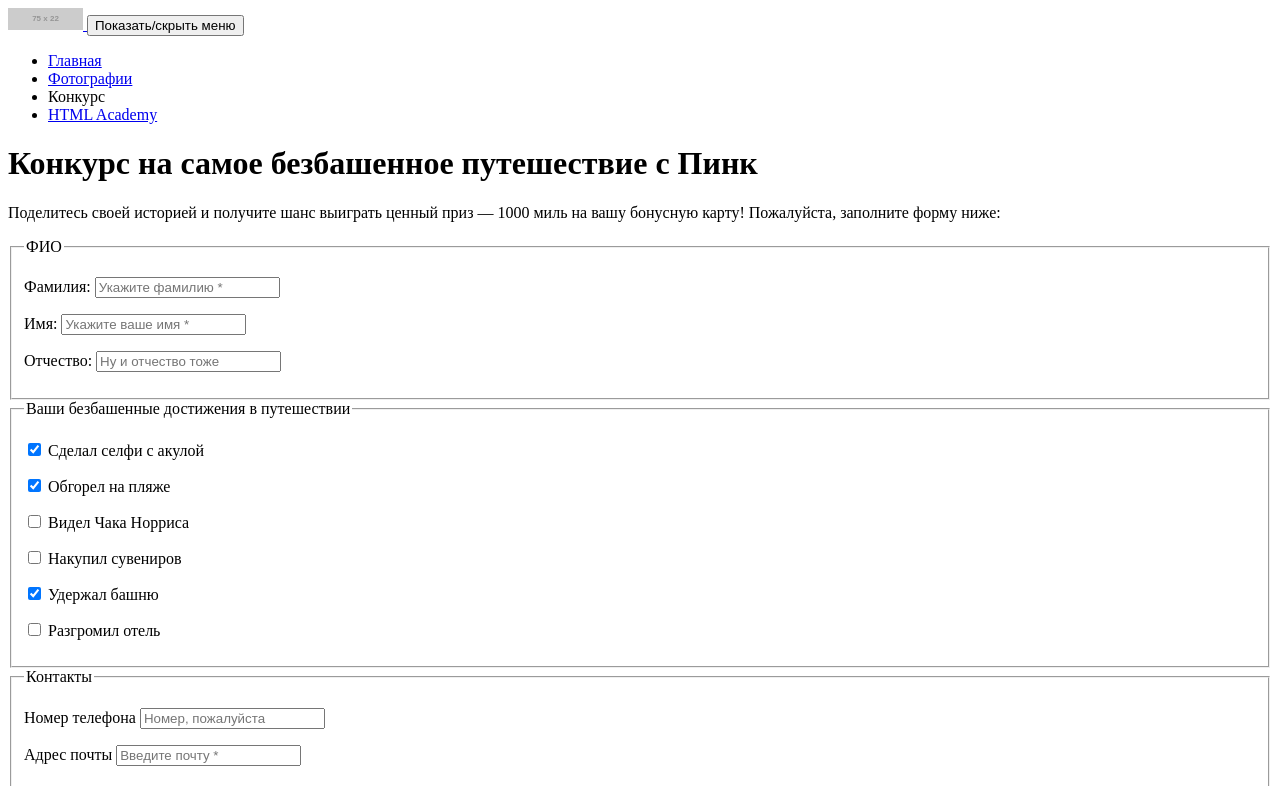
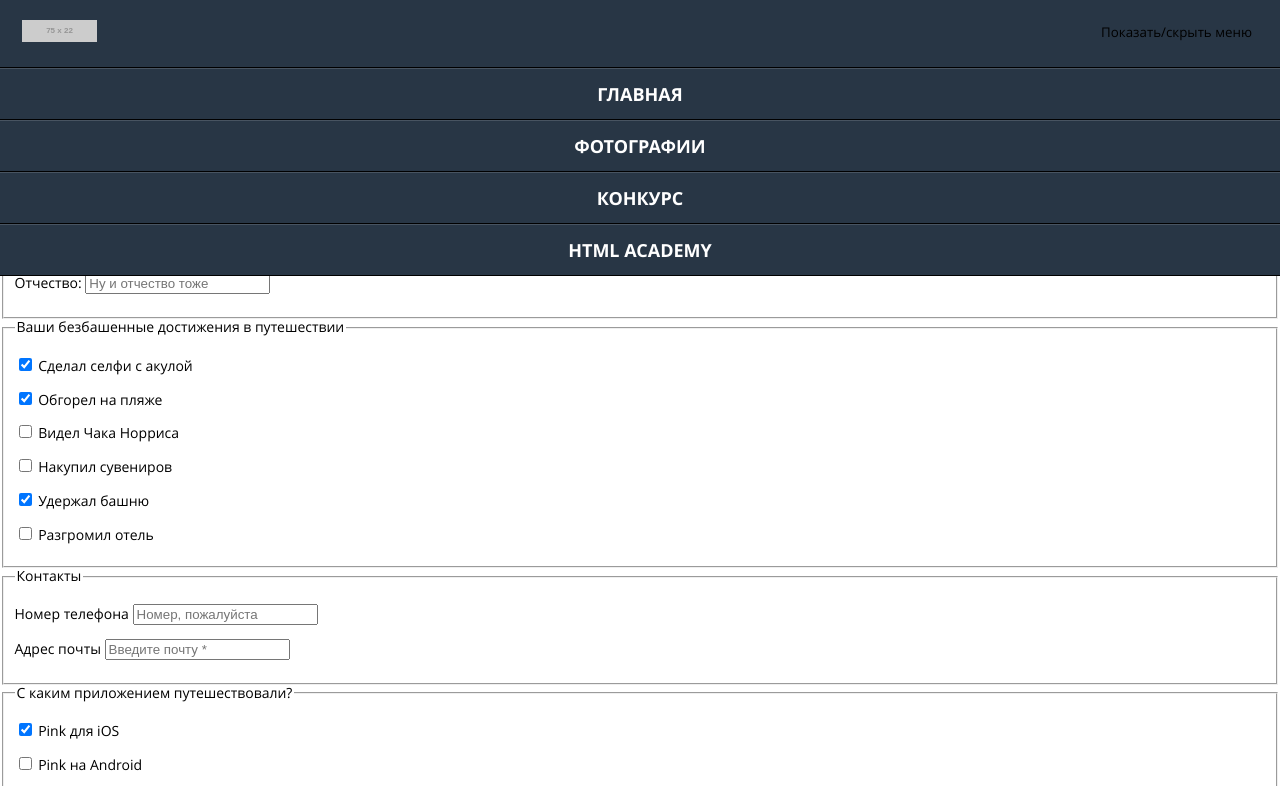
Before and after one commit to efiand/367335-pink, a website: page source/form.html in a window 1280 px wide. Shown: the top 786 px of the page. Drawn offline with nearby package versions, Linux system fonts and the light colour scheme; files that its build step writes are made by us from their sources; placeholder pictures from the web are drawn by us.

Commit message:
Базовая стилизация: промежуточный результат

```diff
--- a/package.json
+++ b/package.json
@@ -16,7 +16,7 @@
   },
   "scripts": {
     "editorconfig": "editorconfig-cli",
-    "stylelint": "stylelint \"source/sass/**/*.scss\" --syntax scss",
+    "stylelint": "stylelint source/sass/**/*.scss --syntax scss",
     "test": "npm run editorconfig && npm run stylelint",
     "build": "gulp style",
     "start": "gulp serve"
--- a/source/form.html
+++ b/source/form.html
@@ -3,6 +3,7 @@
 <head>
   <meta charset="utf-8">
   <title>HTML Academy: Пинк : Конкурс</title>
+  <link rel="stylesheet" href="css/style.css">
 </head>
 <body>
   <header class="page-header">
--- /dev/null
+++ b/source/sass/blocks/btn.scss
@@ -0,0 +1,8 @@
+.btn {
+  display: block;
+  font-family: inherit;
+  background-color: transparent;
+  border: none;
+  outline: none;
+  cursor: pointer;
+}
--- /dev/null
+++ b/source/sass/blocks/nav.scss
@@ -0,0 +1,62 @@
+.nav {
+  display: flex;
+  justify-content: space-between;
+  padding: 20px 22px;
+  text-transform: uppercase;
+  background-color: inherit;
+
+  &--off {
+    background-color: rgba(0, 0, 0, 0.3);
+  }
+}
+
+.nav__switch {
+  height: 24px;
+  overflow: hidden;
+  text-indent: 100px;
+  white-space: nowrap;
+  background-repeat: no-repeat;
+
+  &--off {
+    width: 50px;
+    background-image: url("../img/icon-menu-burger.svg");
+  }
+
+  &--on {
+    width: 24px;
+    background-image: url("../img/icon-menu-cross.svg");
+  }
+}
+
+.nav__list {
+  position: absolute;
+  top: 65px;
+  left: 0;
+  width: 100%;
+  margin: 0;
+  padding: 2px 0 0;
+  font-weight: 700;
+  font-size: 18px;
+  line-height: 32px;
+  text-align: center;
+  background-color: inherit;
+  border-bottom: solid 1px #000000;
+  list-style: none;
+
+  &--off {
+    display: none;
+  }
+}
+
+.nav__item {
+  border-top: solid 1px #000000;
+}
+
+.nav__link {
+  display: block;
+  padding: 9px;
+  color: inherit;
+  background-color: inherit;
+  border-top: solid 1px rgba(255, 255, 255, 0.15);
+  text-decoration: none;
+}
--- /dev/null
+++ b/source/sass/blocks/page-header.scss
@@ -0,0 +1,7 @@
+.page-header {
+  color: #ffffff;
+  background-color: #283645;
+  background-image: url("../img/bg-back-mobile@1x.jpg");
+  background-repeat: no-repeat;
+  background-position: center top;
+}
--- /dev/null
+++ b/source/sass/style.scss
@@ -0,0 +1,31 @@
+@font-face {
+  font-style: normal;
+  font-weight: 400;
+  font-family: "Open Sans";
+  src: local("Open Sans"), url("../fonts/opensans.woff2") format("woff2"), url("../fonts/opensans.woff") format("woff");
+}
+
+@font-face {
+  font-style: normal;
+  font-weight: 700;
+  font-family: "Open Sans";
+  src: local("Open Sans Bold"), url("../fonts/opensansbold.woff2") format("woff2"), url("../fonts/opensansbold.woff") format("woff");
+}
+
+@font-face {
+  font-style: normal;
+  font-weight: 300;
+  font-family: "Open Sans";
+  src: local("Open Sans Light"), url("../fonts/opensanslight.woff2") format("woff2"), url("../fonts/opensanslight.woff") format("woff");
+}
+
+body {
+  margin: 0;
+  font-size: 14px;
+  line-height: 1.2;
+  font-family: "Open Sans", "Arial", sans-serif;
+}
+
+@import "blocks/btn.scss";
+@import "blocks/page-header.scss";
+@import "blocks/nav.scss";
```
Also changed, not shown: source/index.html (+5 -4 lines), source/photo.html (+1 -0 lines).
